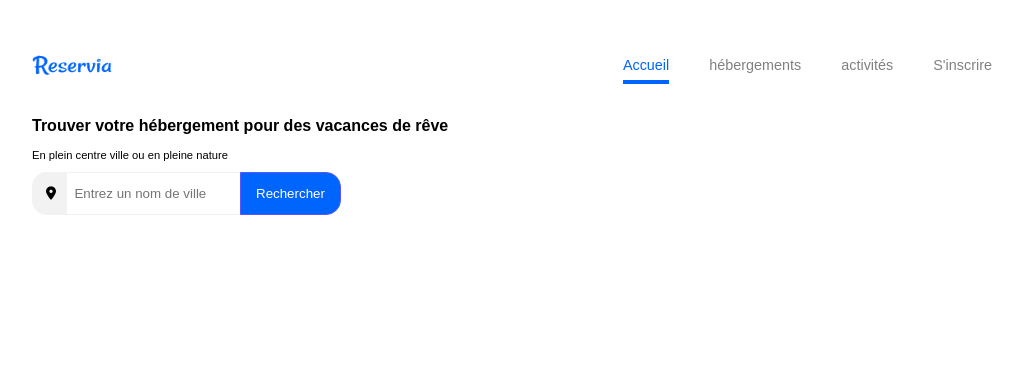
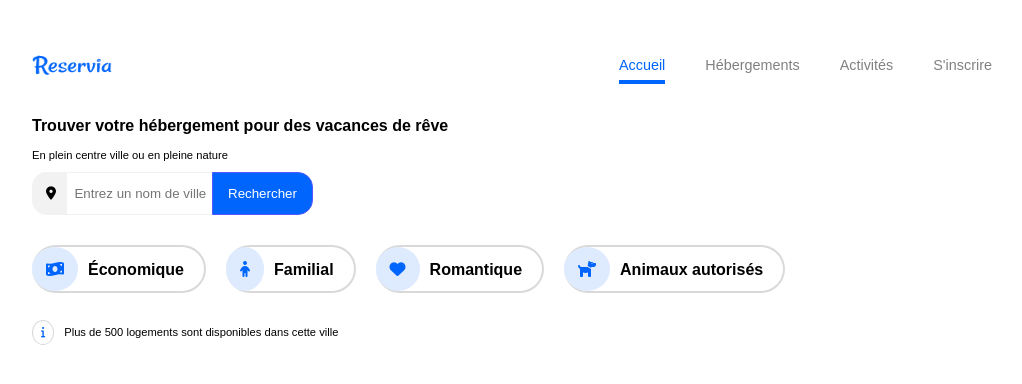
Before and after one commit to Marvinrn/reservia-react, a React (Create React App) app: page / in a window 1280 px wide. Shown: the top 384 px of the page, without its empty margins (118-1140 px from the left). Built offline with nearby package versions, Linux system fonts and the light colour scheme.

Commit message:
Création du component Filters pour le menu filtre
Menu filtre pas encore fonctionnel cependant

```diff
--- a/src/App.js
+++ b/src/App.js
@@ -16,6 +16,7 @@ const App = () => {
           <Route path="/Hébergements" exact component={Hebergement} />
           <Route path="/activités" exact component={Activites} />
           <Route path="/inscription" exact component={Inscription} />
+          <Route path="/reservia-react" exact component={Home} />
           <Route component={NotFound} />
         </Switch>
       </BrowserRouter>
--- /dev/null
+++ b/src/components/Filters.js
@@ -0,0 +1,20 @@
+import React from 'react';
+// import { useState } from 'react';
+import '../styles/Filters.css'
+
+const Filters = () => {
+    // pour plus tard const faire en sorte de dire sur quel filtre on se trouve [selectedFilter, setSelectedFilter] = useState('')
+
+    return (
+        <nav>
+            <ul className='filters'>
+            <li><i className="fas fa-money-bill-wave"></i><strong>Économique</strong></li>
+            <li><i className="fas fa-child"></i><strong>Familial</strong></li>
+            <li><i className="fas fa-heart"></i><strong>Romantique</strong></li>
+            <li><i className="fas fa-dog"></i><strong>Animaux autorisés</strong></li>
+            </ul>
+        </nav>
+    );
+};
+
+export default Filters;
--- a/src/components/Navigation.js
+++ b/src/components/Navigation.js
@@ -6,8 +6,8 @@ const Navigation = () => {
     return (
         <header className="banner" >
             <NavLink exact to="/" activeClassName="nav-active"> Accueil </NavLink>
-            <NavLink exact to="/Hébergements" activeClassName="nav-active"> hébergements </NavLink>
-            <NavLink exact to="/activités" activeClassName="nav-active"> activités </NavLink>
+            <NavLink exact to="/Hébergements" activeClassName="nav-active"> Hébergements </NavLink>
+            <NavLink exact to="/activités" activeClassName="nav-active"> Activités </NavLink>
             <NavLink exact to="/inscription" activeClassName="nav-active"> S'inscrire </NavLink>
         </header>
     );
--- a/src/pages/Home.js
+++ b/src/pages/Home.js
@@ -3,9 +3,10 @@ import { useState } from 'react';
 import Navigation from '../components/Navigation';
 import Logo from '../components/Logo';
 import '../styles/Home.css'
+import Filters from '../components/Filters';
 
 
-function Home(){
+function Home() {
 
     const [inputValue, setInputValue] = useState('')
 
@@ -31,6 +32,11 @@ function Home(){
                     </input>
                     <button className="searchBtn"><span>Rechercher</span> </button>
                 </form>
+                <Filters />
+                <div className="infobulle">
+                    <p><i className="fas fa-info"></i></p>
+                    <p className="infobulletexte">Plus de 500 logements sont disponibles dans cette ville</p>
+                </div>
             </section>
         </div>
     );
--- /dev/null
+++ b/src/styles/Filters.css
@@ -0,0 +1,38 @@
+.filters
+{
+    display: flex;
+    list-style-type: none;
+    padding: 0;
+
+}
+
+.filters li{
+    margin-right: 20px;
+	text-decoration: none;
+	color: black;
+	border: 2px solid rgb(217, 217, 217);
+	border-radius: 25px;
+	padding: 0px 20px 0px 0px;
+	border-left: none;
+}
+
+.filters i
+{
+	margin-right: 10px;
+	padding: 13px;
+	border: 1px solid #deebfff6;
+	background-color: #DEEBFF;
+	color: #0065FC;
+	border-radius: 50%;
+}
+
+.filters li:hover
+{
+	background-color: #DEEBFF;
+}
+
+.filters li:hover i
+{
+	background-color: #0065FC;
+	color: #DEEBFF;
+}
--- a/src/styles/Home.css
+++ b/src/styles/Home.css
@@ -25,6 +25,7 @@ input
 	padding: 13px 0;
 	margin-left: -4px;
 	margin-right: -4px;
+	width: 150px;
 }
 
 .searchBtn
@@ -36,3 +37,24 @@ input
 	color: white;
 	padding: 13px 15px;
 }
+
+.infobulle
+{
+	display: flex;
+
+}
+
+.infobulle .infobulletexte
+{
+	padding-left: 10px;
+	padding-top: 6px;
+	padding-bottom: 6px;
+}
+
+.infobulle i
+{
+	color: #0065FC;
+	border: 1px solid rgb(217, 217, 217);
+	border-radius: 50%;
+	padding: 6px 8px 6px 8px;
+}
--- a/src/styles/Navigation.css
+++ b/src/styles/Navigation.css
@@ -13,6 +13,12 @@
     margin: 20px;
 }
 
+.banner a:hover
+{
+	color: #0065FC;
+	font-weight: bold;
+}
+
 .banner .nav-active
 {
 	color: #0065FC;
```
Lines whose indentation alone changed are shown as unchanged.
